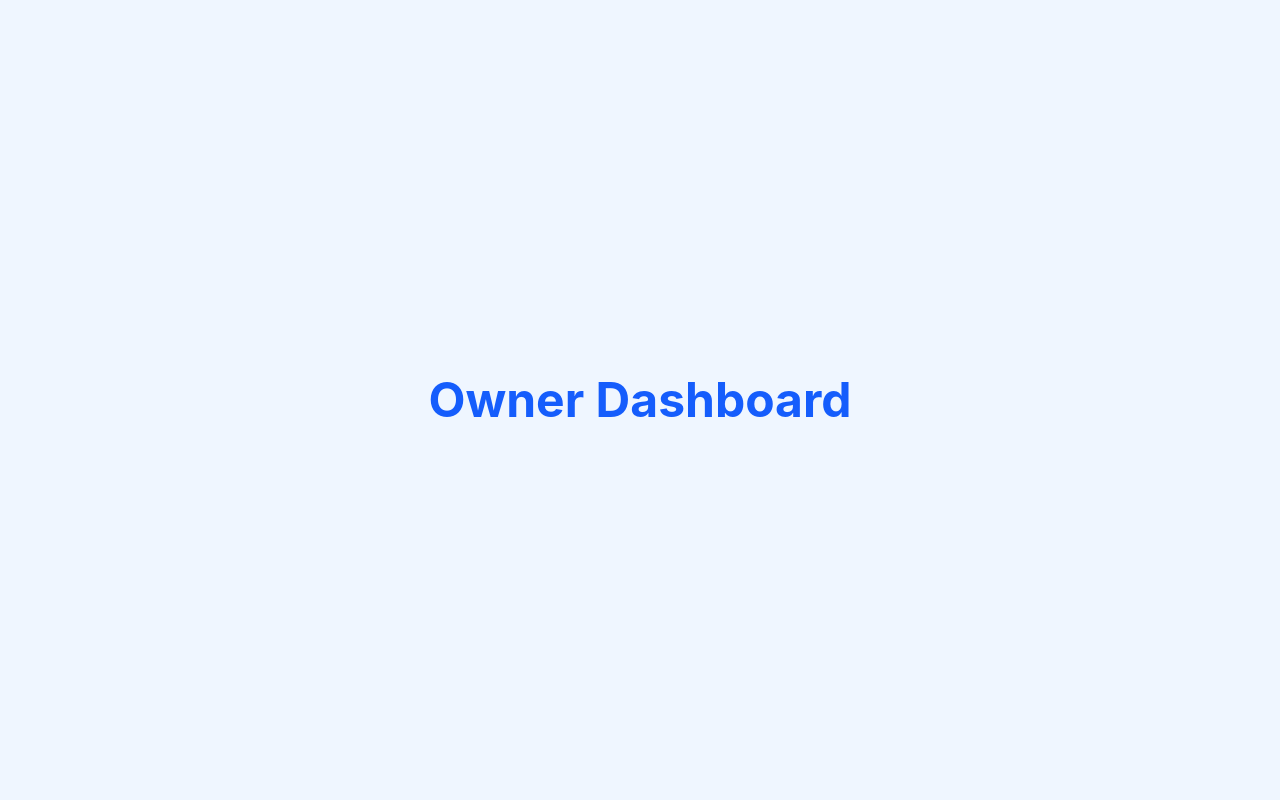
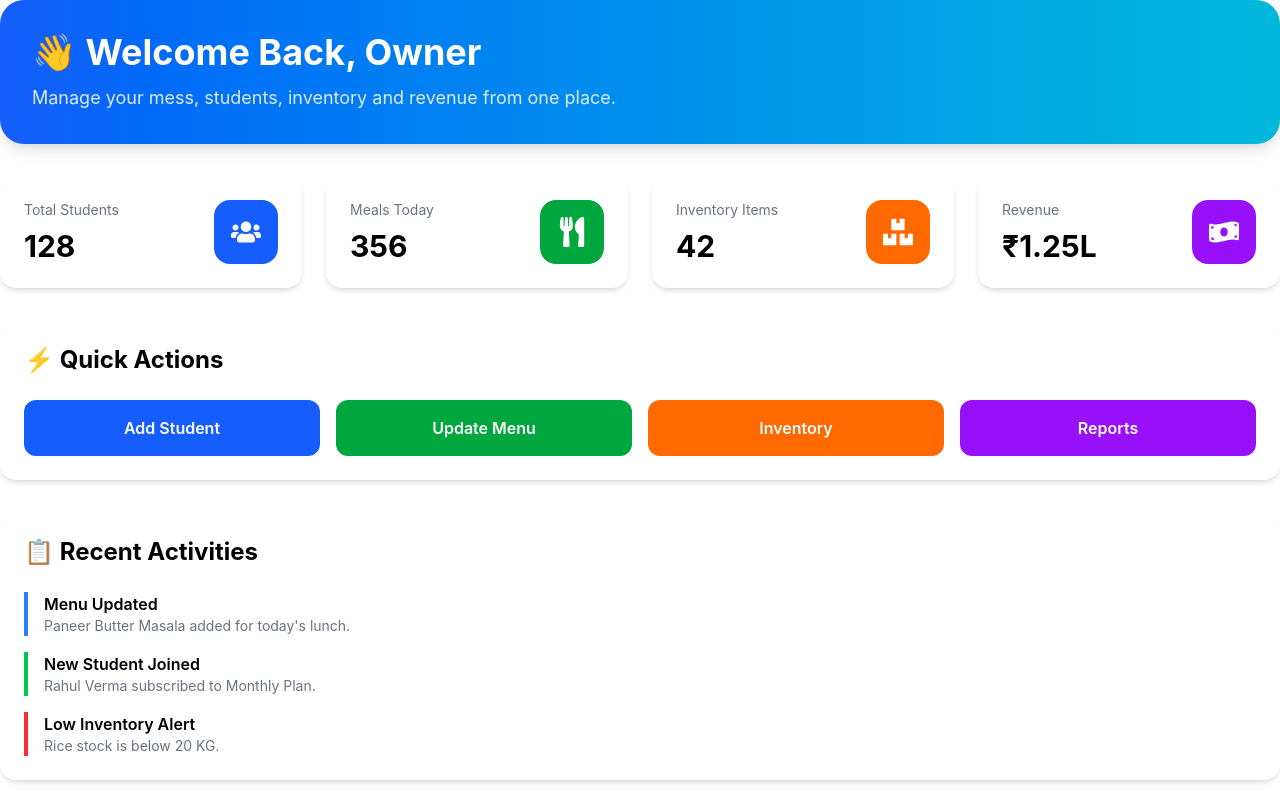
Before and after one commit to TheMnis/MessMate, a React (Vite) app: page /owner/dashboard in a window 1280 px wide. Built offline with nearby package versions, Linux system fonts and the light colour scheme.

Commit message:
feat(owner): menu CRUD

```diff
--- a/src/pages/owner/OwnerDashboard.jsx
+++ b/src/pages/owner/OwnerDashboard.jsx
@@ -1,13 +1,142 @@
-// ==========================================
-// Owner Dashboard
-// ==========================================
+import {
+  FaUsers,
+  FaUtensils,
+  FaBoxes,
+  FaMoneyBillWave,
+} from "react-icons/fa";
+
+import StatsCard from "../../components/dashboard/StatsCard";
 
 function OwnerDashboard() {
   return (
-    <div className="min-h-screen flex items-center justify-center bg-blue-50">
-      <h1 className="text-5xl font-bold text-blue-600">
-        Owner Dashboard
-      </h1>
+    <div className="space-y-8">
+
+      {/* Welcome */}
+
+      <div className="bg-gradient-to-r from-blue-600 to-cyan-500 text-white rounded-3xl p-8 shadow-lg">
+
+        <h1 className="text-4xl font-bold">
+          👋 Welcome Back, Owner
+        </h1>
+
+        <p className="mt-3 text-blue-100 text-lg">
+          Manage your mess, students, inventory and revenue from one place.
+        </p>
+
+      </div>
+
+      {/* Stats */}
+
+      <div className="grid grid-cols-1 md:grid-cols-2 xl:grid-cols-4 gap-6">
+
+        <StatsCard
+          title="Total Students"
+          value="128"
+          icon={<FaUsers />}
+          color="bg-blue-600"
+          link="/owner/students"
+        />
+
+        <StatsCard
+          title="Meals Today"
+          value="356"
+          icon={<FaUtensils />}
+          color="bg-green-600"
+          link="/owner/menu"
+        />
+
+        <StatsCard
+          title="Inventory Items"
+          value="42"
+          icon={<FaBoxes />}
+          color="bg-orange-500"
+          link="/owner/inventory"
+        />
+
+        <StatsCard
+          title="Revenue"
+          value="₹1.25L"
+          icon={<FaMoneyBillWave />}
+          color="bg-purple-600"
+          link="/owner/reports"
+        />
+
+      </div>
+
+      {/* Quick Actions */}
+
+      <div className="bg-white rounded-2xl shadow-md p-6">
+
+        <h2 className="text-2xl font-bold mb-6">
+          ⚡ Quick Actions
+        </h2>
+
+        <div className="grid grid-cols-2 md:grid-cols-4 gap-4">
+
+          <button className="bg-blue-600 hover:bg-blue-700 text-white rounded-xl p-4 font-semibold transition">
+            Add Student
+          </button>
+
+          <button className="bg-green-600 hover:bg-green-700 text-white rounded-xl p-4 font-semibold transition">
+            Update Menu
+          </button>
+
+          <button className="bg-orange-500 hover:bg-orange-600 text-white rounded-xl p-4 font-semibold transition">
+            Inventory
+          </button>
+
+          <button className="bg-purple-600 hover:bg-purple-700 text-white rounded-xl p-4 font-semibold transition">
+            Reports
+          </button>
+
+        </div>
+
+      </div>
+
+      {/* Recent Activity */}
+
+      <div className="bg-white rounded-2xl shadow-md p-6">
+
+        <h2 className="text-2xl font-bold mb-6">
+          📋 Recent Activities
+        </h2>
+
+        <div className="space-y-4">
+
+          <div className="border-l-4 border-blue-500 pl-4">
+            <h3 className="font-semibold">
+              Menu Updated
+            </h3>
+
+            <p className="text-gray-500 text-sm">
+              Paneer Butter Masala added for today's lunch.
+            </p>
+          </div>
+
+          <div className="border-l-4 border-green-500 pl-4">
+            <h3 className="font-semibold">
+              New Student Joined
+            </h3>
+
+            <p className="text-gray-500 text-sm">
+              Rahul Verma subscribed to Monthly Plan.
+            </p>
+          </div>
+
+          <div className="border-l-4 border-red-500 pl-4">
+            <h3 className="font-semibold">
+              Low Inventory Alert
+            </h3>
+
+            <p className="text-gray-500 text-sm">
+              Rice stock is below 20 KG.
+            </p>
+          </div>
+
+        </div>
+
+      </div>
+
     </div>
   );
 }
--- a/src/pages/owner/OwnerMenu.jsx
+++ b/src/pages/owner/OwnerMenu.jsx
@@ -1,9 +1,138 @@
-import MenuEditor from "../../components/owner/MenuEditor";
+import { useState } from "react";
+import {
+  FaPlus,
+  FaEdit,
+  FaTrash,
+} from "react-icons/fa";
 
 function OwnerMenu() {
+  const [menu] = useState([
+    {
+      id: 1,
+      day: "Monday",
+      breakfast: "Poha & Tea",
+      lunch: "Rice, Dal, Paneer",
+      dinner: "Roti, Mix Veg",
+    },
+    {
+      id: 2,
+      day: "Tuesday",
+      breakfast: "Upma & Tea",
+      lunch: "Jeera Rice, Rajma",
+      dinner: "Roti, Aloo Gobhi",
+    },
+    {
+      id: 3,
+      day: "Wednesday",
+      breakfast: "Paratha & Curd",
+      lunch: "Rice, Chole",
+      dinner: "Roti, Bhindi",
+    },
+  ]);
+
   return (
-    <div className="p-6">
-      <MenuEditor />
+    <div className="space-y-8">
+
+      {/* Header */}
+
+      <div className="flex flex-col md:flex-row justify-between items-center gap-4">
+
+        <div>
+          <h1 className="text-4xl font-bold">
+            🍽 Weekly Menu
+          </h1>
+
+          <p className="text-gray-500 mt-2">
+            Manage your weekly mess menu.
+          </p>
+        </div>
+
+        <button className="bg-green-600 hover:bg-green-700 text-white px-6 py-3 rounded-xl flex items-center gap-3 font-semibold transition">
+          <FaPlus />
+          Add Meal
+        </button>
+
+      </div>
+
+      {/* Table */}
+
+      <div className="bg-white rounded-2xl shadow-md overflow-hidden">
+
+        <table className="w-full">
+
+          <thead className="bg-green-600 text-white">
+
+            <tr>
+
+              <th className="p-4 text-left">Day</th>
+
+              <th className="p-4 text-left">Breakfast</th>
+
+              <th className="p-4 text-left">Lunch</th>
+
+              <th className="p-4 text-left">Dinner</th>
+
+              <th className="p-4 text-center">Actions</th>
+
+            </tr>
+
+          </thead>
+
+          <tbody>
+
+            {menu.map((meal) => (
+
+              <tr
+                key={meal.id}
+                className="border-b hover:bg-gray-50"
+              >
+
+                <td className="p-4 font-semibold">
+                  {meal.day}
+                </td>
+
+                <td className="p-4">
+                  {meal.breakfast}
+                </td>
+
+                <td className="p-4">
+                  {meal.lunch}
+                </td>
+
+                <td className="p-4">
+                  {meal.dinner}
+                </td>
+
+                <td className="p-4">
+
+                  <div className="flex justify-center gap-3">
+
+                    <button className="bg-blue-500 hover:bg-blue-600 text-white p-3 rounded-lg transition">
+
+                      <FaEdit />
+
+                    </button>
+
+                    <button className="bg-red-500 hover:bg-red-600 text-white p-3 rounded-lg transition">
+
+                      <FaTrash />
+
+                    </button>
+
+                  </div>
+
+                </td>
+
+              </tr>
+
+            ))}
+
+          </tbody>
+
+        </table>
+
+      </div>
+
     </div>
   );
 }
```
Also changed, not shown: src/components/owner/DeleteDialog.jsx (added), src/components/owner/MealModal.jsx (added), src/components/owner/MenuTable.jsx (added), src/services/owner/menu.service.js (added).
